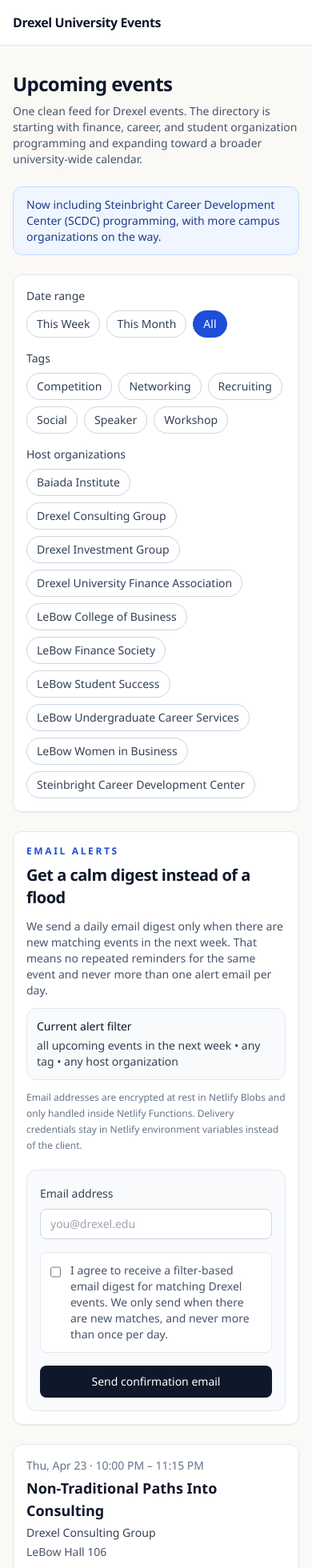
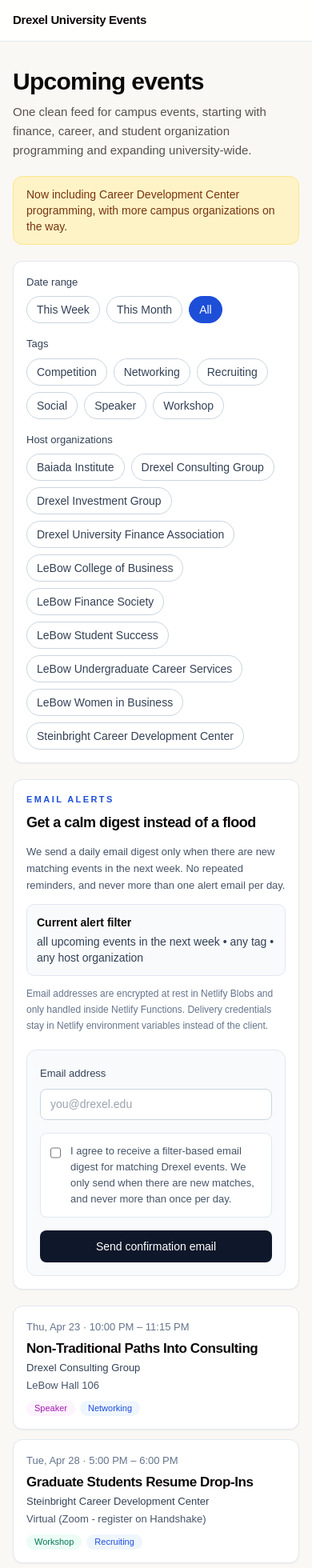
Before and after one commit to shyamtalati/events, a Next.js app: page / in a window 390 px wide. Shown: the top 1960 px of the page at 80% size. Built offline with nearby package versions, Linux system fonts and the light colour scheme; a web font is replaced by a local one.

Commit message:
Apply updated site design system

```diff
--- a/app/globals.css
+++ b/app/globals.css
@@ -7,8 +7,8 @@
 }
 
 body {
-  @apply bg-background text-slate-900 antialiased;
-  font-family: "Avenir Next", "Segoe UI", "Helvetica Neue", Arial, sans-serif;
+  @apply bg-background text-stone-950 antialiased;
+  font-family: var(--font-brand), "Avenir Next", "Segoe UI", "Helvetica Neue", Arial, sans-serif;
   min-height: 100vh;
   display: flex;
   flex-direction: column;
--- a/app/layout.tsx
+++ b/app/layout.tsx
@@ -1,7 +1,20 @@
 import type { Metadata } from 'next';
+import localFont from 'next/font/local';
 import './globals.css';
 import { Header } from '@/components/Header';
 import { Footer } from '@/components/Footer';
+
+const googleSansFlex = localFont({
+  src: [
+    {
+      path: './fonts/GoogleSansFlex-VariableFont_GRAD_ROND_opsz_slnt_wdth_wght.ttf',
+      weight: '100 900',
+      style: 'normal',
+    },
+  ],
+  variable: '--font-brand',
+  display: 'swap',
+});
 
 export const metadata: Metadata = {
   metadataBase: new URL('https://universityevent.netlify.app'),
@@ -27,7 +40,7 @@
 
 export default function RootLayout({ children }: Readonly<{ children: React.ReactNode }>) {
   return (
-    <html lang="en">
+    <html lang="en" className={googleSansFlex.variable}>
       <body>
         <Header />
         <main className="mx-auto w-full max-w-content flex-1 px-4 py-8 sm:px-6 lg:px-8">{children}</main>
--- a/app/not-found.tsx
+++ b/app/not-found.tsx
@@ -3,13 +3,13 @@
 export default function NotFound() {
   return (
     <section className="rounded-xl border border-slate-200 bg-white p-8 text-center shadow-sm">
-      <h1 className="text-2xl font-semibold text-slate-900">Event not found</h1>
+      <h1 className="text-2xl font-semibold tracking-tight text-stone-950">Event not found</h1>
       <p className="mt-2 text-sm text-slate-600 sm:text-base">
         We could not find that event. It may have been removed or the link is incorrect.
       </p>
       <Link
         href="/"
-        className="mt-5 inline-flex rounded-lg bg-accent px-4 py-2 text-sm font-semibold text-white hover:bg-blue-700 focus:outline-none focus-visible:ring-2 focus-visible:ring-accent focus-visible:ring-offset-2"
+        className="mt-5 inline-flex rounded-lg bg-accent px-4 py-2 text-sm font-semibold text-white transition hover:bg-blue-800 focus:outline-none focus-visible:ring-2 focus-visible:ring-accent focus-visible:ring-offset-2"
       >
         Return to upcoming events
       </Link>
--- a/app/page.tsx
+++ b/app/page.tsx
@@ -14,18 +14,17 @@
   const hosts = getAllHosts();
 
   return (
-    <section className="space-y-6">
+    <section className="space-y-5">
       <div>
-        <h1 className="text-2xl font-semibold tracking-tight text-slate-900 sm:text-3xl">Upcoming events</h1>
-        <p className="mt-2 max-w-2xl text-sm text-slate-600 sm:text-base">
-          One clean feed for Drexel events. The directory is starting with finance, career, and student organization
-          programming and expanding toward a broader university-wide calendar.
+        <h1 className="text-3xl font-semibold tracking-tight text-stone-950">Upcoming events</h1>
+        <p className="mt-2 max-w-[42rem] text-[0.9375rem] leading-6 text-stone-600">
+          One clean feed for campus events, starting with finance, career, and student organization programming and
+          expanding university-wide.
         </p>
       </div>
 
-      <div className="rounded-xl border border-blue-200 bg-blue-50 px-4 py-3 text-sm text-blue-900">
-        Now including Steinbright Career Development Center (SCDC) programming, with more campus organizations on the
-        way.
+      <div className="rounded-xl border border-amber-200 bg-amber-100 px-4 py-3 text-sm text-amber-900">
+        Now including Career Development Center programming, with more campus organizations on the way.
       </div>
 
       <FilterBar events={upcomingEvents} tags={tags} hosts={hosts} />
--- a/components/EventCard.tsx
+++ b/components/EventCard.tsx
@@ -31,13 +31,13 @@
     <li>
       <Link
         href={`/events/${event.slug}`}
-        className="block rounded-xl border border-slate-200 bg-white p-4 shadow-sm transition hover:border-accent hover:shadow focus:outline-none focus-visible:ring-2 focus-visible:ring-accent focus-visible:ring-offset-2"
+        className="block rounded-xl border border-slate-200 bg-white p-4 shadow-sm transition-[border-color,box-shadow] hover:border-accent hover:shadow focus:outline-none focus-visible:ring-2 focus-visible:ring-accent focus-visible:ring-offset-2"
       >
-        <p className="text-sm text-slate-500">{formatDateTime(event.startsAt, event.endsAt)}</p>
-        <h3 className="mt-1 text-lg font-semibold text-slate-900">{event.title}</h3>
-        <p className="mt-1 text-sm text-slate-700">{event.hostOrg}</p>
-        <p className="mt-1 text-sm text-slate-600">{event.location}</p>
-        <div className="mt-3 flex flex-wrap gap-2">
+        <p className="text-[0.8125rem] text-slate-500">{formatDateTime(event.startsAt, event.endsAt)}</p>
+        <h3 className="mt-1 text-[1.0625rem] font-semibold tracking-tight text-stone-950">{event.title}</h3>
+        <p className="mt-0.5 text-[0.8125rem] text-slate-700">{event.hostOrg}</p>
+        <p className="mt-0.5 text-[0.8125rem] text-slate-600">{event.location}</p>
+        <div className="mt-2.5 flex flex-wrap gap-1.5">
           {event.tags.map((tag) => (
             <TagChip key={`${event.slug}-${tag}`} label={tag} />
           ))}
--- a/components/FilterBar.tsx
+++ b/components/FilterBar.tsx
@@ -110,11 +110,11 @@
         : 'border-blue-200 bg-blue-50 text-blue-900';
 
   return (
-    <div className="space-y-6">
+    <div className="space-y-5">
       <section className="rounded-xl border border-slate-200 bg-white p-4 shadow-sm">
         <div className="space-y-4">
           <fieldset>
-            <legend className="mb-2 text-sm font-medium text-slate-700">Date range</legend>
+            <legend className="mb-2 text-[0.8125rem] font-medium text-slate-700">Date range</legend>
             <div className="flex flex-wrap gap-2">
               {[
                 { value: 'this-week', label: 'This Week' },
@@ -138,7 +138,7 @@
           </fieldset>
 
           <fieldset>
-            <legend className="mb-2 text-sm font-medium text-slate-700">Tags</legend>
+            <legend className="mb-2 text-[0.8125rem] font-medium text-slate-700">Tags</legend>
             <div className="flex flex-wrap gap-2">
               {tags.map((tag) => {
                 const active = selectedTags.includes(tag);
@@ -161,7 +161,7 @@
           </fieldset>
 
           <fieldset>
-            <legend className="mb-2 text-sm font-medium text-slate-700">Host organizations</legend>
+            <legend className="mb-2 text-[0.8125rem] font-medium text-slate-700">Host organizations</legend>
             <div className="flex flex-wrap gap-2">
               {hosts.map((host) => {
                 const active = selectedHosts.includes(host);
@@ -186,18 +186,18 @@
       </section>
 
       <section className="rounded-xl border border-slate-200 bg-white p-4 shadow-sm">
-        <div className="grid gap-5 lg:grid-cols-[minmax(0,1.2fr)_minmax(22rem,1fr)]">
+        <div className="grid gap-5 lg:grid-cols-[minmax(0,1.2fr)_minmax(0,1fr)]">
           <div className="space-y-3">
             <div>
-              <p className="text-xs font-semibold uppercase tracking-[0.22em] text-blue-700">Email alerts</p>
-              <h2 className="mt-2 text-xl font-semibold tracking-tight text-slate-900">Get a calm digest instead of a flood</h2>
+              <p className="text-[0.6875rem] font-semibold uppercase tracking-[0.22em] text-blue-700">Email alerts</p>
+              <h2 className="mt-1.5 text-lg font-semibold tracking-tight text-stone-950">Get a calm digest instead of a flood</h2>
             </div>
-            <p className="max-w-2xl text-sm text-slate-600">
-              We send a daily email digest only when there are new matching events in the next week. That means no
-              repeated reminders for the same event and never more than one alert email per day.
+            <p className="max-w-2xl text-[0.8125rem] leading-[1.65] text-slate-600">
+              We send a daily email digest only when there are new matching events in the next week. No repeated
+              reminders, and never more than one alert email per day.
             </p>
-            <div className="rounded-xl border border-slate-200 bg-slate-50 p-3 text-sm text-slate-700">
-              <p className="font-medium text-slate-900">Current alert filter</p>
+            <div className="rounded-[10px] border border-slate-200 bg-slate-50 p-3 text-sm text-slate-700">
+              <p className="font-semibold text-stone-950">Current alert filter</p>
               <p className="mt-1">{alertSummary}</p>
             </div>
             <p className="text-xs leading-5 text-slate-500">
@@ -209,7 +209,7 @@
           <div className="rounded-xl border border-slate-200 bg-slate-50 p-4">
             <div className="space-y-4">
               <label className="block space-y-2">
-                <span className="text-sm font-medium text-slate-700">Email address</span>
+                <span className="text-[0.8125rem] font-medium text-slate-700">Email address</span>
                 <input
                   type="email"
                   inputMode="email"
@@ -217,7 +217,7 @@
                   value={email}
                   onChange={(event) => setEmail(event.target.value)}
                   placeholder="you@drexel.edu"
-                  className="w-full rounded-lg border border-slate-300 bg-white px-3 py-2 text-sm text-slate-900 outline-none transition focus:border-accent focus:ring-2 focus:ring-accent/20"
+                  className="w-full rounded-lg border border-slate-300 bg-white px-3 py-2 text-[0.875rem] text-stone-950 outline-none transition focus:border-accent focus:ring-2 focus:ring-accent/20"
                 />
               </label>
 
@@ -228,7 +228,7 @@
                   onChange={(event) => setConsent(event.target.checked)}
                   className="mt-1 h-4 w-4 rounded border-slate-300 text-accent focus:ring-accent"
                 />
-                <span className="text-sm leading-5 text-slate-600">
+                <span className="text-[0.8125rem] leading-[1.55] text-slate-600">
                   I agree to receive a filter-based email digest for matching Drexel events. We only send when there
                   are new matches, and never more than once per day.
                 </span>
--- a/components/Header.tsx
+++ b/components/Header.tsx
@@ -2,9 +2,9 @@
 
 export function Header() {
   return (
-    <header className="border-b border-slate-200 bg-white/90 backdrop-blur">
-      <div className="mx-auto flex w-full max-w-content items-center justify-between px-4 py-4 sm:px-6 lg:px-8">
-        <Link href="/" className="text-base font-semibold tracking-tight text-slate-900">
+    <header className="sticky top-0 z-50 border-b border-slate-200 bg-white/90 backdrop-blur">
+      <div className="mx-auto flex w-full max-w-content items-center justify-between px-4 py-3.5 sm:px-6 lg:px-8">
+        <Link href="/" className="text-[0.9375rem] font-semibold tracking-tight text-stone-950">
           Drexel University Events
         </Link>
       </div>
--- a/components/TagChip.tsx
+++ b/components/TagChip.tsx
@@ -4,9 +4,20 @@
   label: Tag;
 };
 
+const stylesByTag: Record<Tag, string> = {
+  Networking: 'bg-blue-50 text-blue-700',
+  Recruiting: 'bg-blue-50 text-blue-700',
+  Workshop: 'bg-emerald-50 text-emerald-700',
+  Speaker: 'bg-fuchsia-50 text-fuchsia-700',
+  Social: 'bg-orange-50 text-orange-700',
+  Competition: 'bg-red-50 text-red-700',
+};
+
 export function TagChip({ label }: TagChipProps) {
   return (
-    <span className="inline-flex items-center rounded-full bg-blue-50 px-2.5 py-1 text-xs font-medium text-blue-700">
+    <span
+      className={`inline-flex items-center rounded-full px-2.5 py-1 text-[0.6875rem] font-medium leading-none ${stylesByTag[label]}`}
+    >
       {label}
     </span>
   );
--- a/tailwind.config.ts
+++ b/tailwind.config.ts
@@ -10,7 +10,7 @@
   theme: {
     extend: {
       colors: {
-        background: '#faf9f6',
+        background: '#faf8f5',
         accent: '#1d4ed8',
       },
       maxWidth: {
```
Also changed, not shown: app/events/[slug]/page.tsx (+8 -8 lines), components/Footer.tsx (+2 -5 lines), 1 other file (tests, documents, lock files or other folders).
